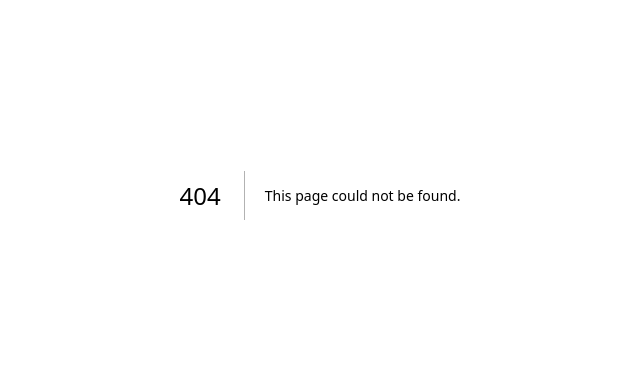
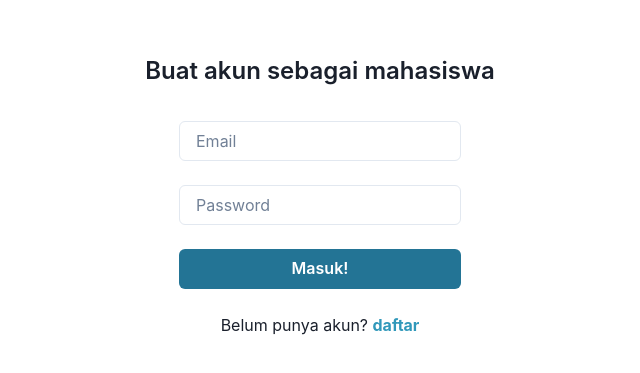
Before and after one commit to IloveNooodles/Dosen-Rank-FE, a Next.js app: page /login in a window 1280 px wide. Before the commit this address had no page. Shown: the part 205-578 px from the top of the page, without its empty margins (320-960 px from the left). Built offline with nearby package versions, Linux system fonts and the light colour scheme.

Commit message:
feat: login page

```diff
--- /dev/null
+++ b/pages/login.tsx
@@ -0,0 +1,29 @@
+import { Container, VStack, Text, Input, Button, Flex } from "@chakra-ui/react";
+import Link from "next/link";
+
+const Register: React.FC<{}> = () => (
+    <Container centerContent>
+        <VStack h="full" justify="center" maxW="sm">
+            <Text fontWeight="semibold" pb={6} align="center" fontSize="2xl">
+                Buat akun sebagai mahasiswa
+            </Text>
+            <VStack px={12} spacing={6}>
+                <Input placeholder="Email" />
+                <Input placeholder="Password" />
+                <Button colorScheme="biru" w="full">
+                    Masuk!
+                </Button>
+                <Text>
+                    Belum punya akun?{" "}
+                    <Link href="/register">
+                        <Text as="span" color="biru.600" fontWeight="bold">
+                            daftar
+                        </Text>
+                    </Link>{" "}
+                </Text>
+            </VStack>
+        </VStack>
+    </Container>
+);
+
+export default Register;
```
